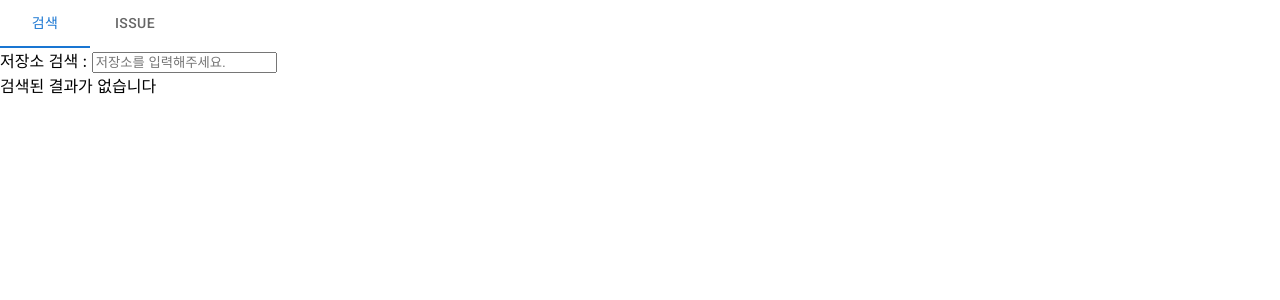
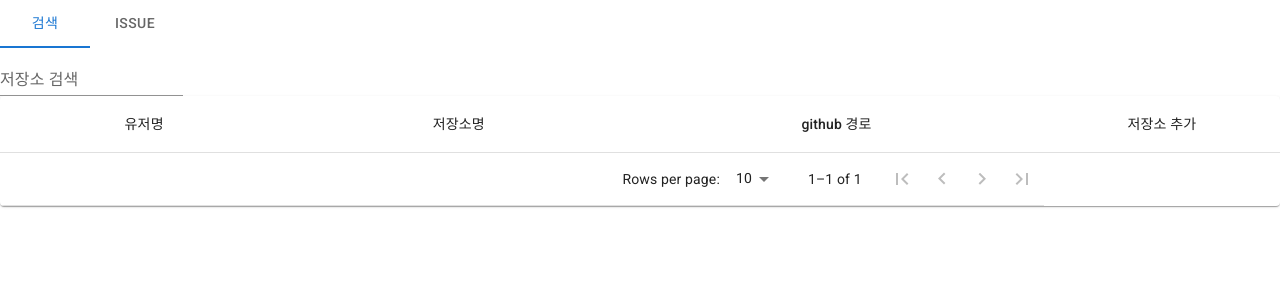
Before and after one commit to awdsza/payhere-assignment, a React (Create React App) app in the folder assignment/: page / in a window 1280 px wide. Shown: the top 300 px of the page. Built offline with nearby package versions, Linux system fonts and the light colour scheme.

Commit message:
이주헌-저장소검색 ui추가

```diff
--- a/assignment/src/api/api.js
+++ b/assignment/src/api/api.js
@@ -8,7 +8,7 @@ const REQUEST = async (END_POINT,options)=>{
     return await response.json();
 }
 
-const searchRepository = async (keyword,page=1,per_page=10)=>{
+const fetchRepository = async (keyword,page=1,per_page=10)=>{
     try{
         return REQUEST(`search/repositories?q=${encodeURIComponent(keyword)}&page=${page}&per_page=${per_page}`);
     }catch(e){
@@ -24,4 +24,4 @@ const selectIssues = async (owner,repo,page=1,per_page=10)=>{
     }
 }
 
-export {searchRepository,selectIssues};
+export {fetchRepository,selectIssues};
--- /dev/null
+++ b/assignment/src/components/common/TableComp.js
@@ -0,0 +1,97 @@
+import * as React from 'react';
+
+import Table from '@mui/material/Table';
+import TableHead from '@mui/material/TableHead';
+import TableBody from '@mui/material/TableBody';
+import TableCell from '@mui/material/TableCell';
+import TableContainer from '@mui/material/TableContainer';
+import TableFooter from '@mui/material/TableFooter';
+import TablePagination from '@mui/material/TablePagination';
+import TableRow from '@mui/material/TableRow';
+import Paper from '@mui/material/Paper';
+import { Button } from "@mui/material";
+
+export default function TableComp({header=[],list=[] ,pager={ count:1, page:1, rowsPerPage:10},pageClick}) {
+  const [page, setPage] = React.useState(0);
+  const [rowsPerPage, setRowsPerPage] = React.useState(10);
+  const [count,setCount]=React.useState(1);
+  React.useEffect(()=>{
+    if(pager.count){
+      setCount(pager.count);
+      setPage(pager.page);
+      setRowsPerPage(pager.rowsPerPage);
+    }
+    return ()=>{}
+  },[pager])
+  // Avoid a layout jump when reaching the last page with empty rows.
+  const handleChangePage = (event, newPage) => {
+    setPage(newPage);
+    pageClick(newPage,rowsPerPage);
+  };
+
+  const handleChangeRowsPerPage = (event) => {
+    const perPage = parseInt(event.target.value, 10)
+    setRowsPerPage(perPage);
+    setPage(0);
+    pageClick(0,perPage);
+  };
+  const setHTML = (header,rowData)=>{
+    switch(header.type){
+      case 'button':
+      default:
+        const {props}=header;
+        return (<Button color={!props.color ? 'primary' : props.color} variant="contained" onClick={()=>props.onClick(rowData)}>{props.text}</Button>)
+    }
+  }
+  return (
+    <TableContainer component={Paper}>
+      <Table sx={{ minWidth: 500 }} aria-label="custom pagination table">
+      <TableHead>
+          <TableRow>
+            {
+                header.map((h,index)=> <TableCell key={index} align='center'>{h.title}</TableCell>)
+            }
+          </TableRow>
+        </TableHead>
+        <TableBody>
+          {
+            list.map((item)=>(
+              <TableRow key={item.id}>
+              {
+                header.map(
+                  (h,idx)=>
+                  <TableCell key={idx}>
+                  {!h.type ? item[h.paramName]: setHTML(h,{item})}
+                  </TableCell>
+                )
+              }
+              </TableRow>
+            ))
+          }
+        </TableBody>
+        {<TableFooter>
+          <TableRow>
+            <TablePagination
+              rowsPerPageOptions={[10, 20, 30]}
+              colSpan={3}
+              count={count}
+              rowsPerPage={rowsPerPage}
+              page={page}
+              SelectProps={{
+                inputProps: {
+                  'aria-label': 'rows per page',
+                },
+                native: true,
+              }}
+              onPageChange={handleChangePage}
+              onRowsPerPageChange={handleChangeRowsPerPage}
+              showFirstButton={true}
+              showLastButton={true}
+            />
+          </TableRow>
+        </TableFooter>}
+      </Table>
+    </TableContainer>
+  );
+
+}
--- a/assignment/src/components/search/SearchRepositoriesList.js
+++ b/assignment/src/components/search/SearchRepositoriesList.js
@@ -1,14 +1,15 @@
 import React from "react";
+import TableComp from '../common/TableComp';
 import {setSelectedRepo,countSelectedRepo,getSelectedRepo} from '../../storage/storage.js';
 import {ADD_REPOSITORY_LIMIT} from '../../utils/constants.js';
 import {ADD_REPOSITORY_LIMIT_WARN,ALERT_DUPLICATE_ADD_REPO,ALERT_ADD_REPO} from '../../utils/keywords.js';
 
-import Pager from '../common/Pager';
+// import Pager from '../common/Pager';
 
 function SearchRepositoriesList({repositories,pager,onClickPage}){
 
 
-    const addRepoClick=repo=>{
+    const addRepo=repo=>{
             if(countSelectedRepo() === ADD_REPOSITORY_LIMIT){
                 alert(ADD_REPOSITORY_LIMIT_WARN);
                 return;
@@ -24,25 +25,39 @@ function SearchRepositoriesList({repositories,pager,onClickPage}){
             setSelectedRepo(selectedRepo);
             alert(ALERT_ADD_REPO);
     }
+    const header = [
+        {
+          title:'유저명',
+          paramName:'login'
+        },{
+            title:'저장소명',
+            paramName:'name'
+        }
+        ,{
+          title:'github 경로',
+          paramName:'html_url'
+        }
+        ,{
+          title:'저장소 추가',
+          type:'button',
+          props:{
+                text:'추가',
+                onClick:({item})=>{
+                    addRepo(item);
 
+                }
+          }
+        }
+      ];
     return (
-        <section>
-        {repositories.length === 0
-        ? <span>검색된 결과가 없습니다</span>
-        :
-        <ul>
-            {
-                repositories.map( ({name,full_name,id}) =>
-                <li key={id}>{name} | {full_name}<button onClick={()=>addRepoClick({id,name,full_name})}>추가</button></li>
-                )
-            }
-        </ul>
-        }
-        <Pager
-            pager={pager}
-            pageClick={onClickPage}
-        />
-        </section>
+        <>
+        <TableComp
+                header={header}
+                list={repositories}
+                pager={pager}
+                pageClick={onClickPage}
+                />
+        </>
     )
 }
 
--- a/assignment/src/components/search/SearchRepository.js
+++ b/assignment/src/components/search/SearchRepository.js
@@ -1,49 +1,62 @@
 import React, {useState} from 'react';
-import {searchRepository} from '../../api/api.js';
+import {fetchRepository} from '../../api/api.js';
+import { TextField } from "@mui/material";
 import SearchRepositoriesList from './SearchRepositoriesList.js';
-
+import Sample from '../../sample.json';
 function SearchRepository(){
     const [repositories,setRepositories] = useState([]);
-    const [pager, setPager]=useState({});
+    const [pager, setPager]=useState({
+        count:0,
+        page:0,
+        rowsPerPage:10
+    });
     const [keyword,setKeyword]=useState('');
     const inputTextId = 'search__repositories';
 
     /* 디바운싱 적용 */
     let onInputTimeout;
+    const searchRepository = async (value,page=0,rowsPerPage=10)=>{
+        if(!value){
+            setRepositories([]);
+            setPager({
+                count:0,
+                page:0,
+                rowsPerPage
+            });
+        }
+        setKeyword(value);
+        const {items,total_count} = await fetchRepository(value,page+1,rowsPerPage);
+        // const {items,total_count} = Sample;
+        setRepositories(items.map(({id,owner,full_name,html_url,name})=>{
+            return {id,'login':owner.login,full_name,html_url,name}
+        }));
+        setPager({
+            count:total_count,
+            page,
+            rowsPerPage
+        });
+    };
     const onKeywordInput = ({target})=>{
         clearTimeout(onInputTimeout);
-        onInputTimeout=setTimeout( async ()=>{
+        onInputTimeout=setTimeout( ()=>{
+            const {value} = target;
+            searchRepository(value,0,pager.rowsPerPage)
 
-            const {value} = target;
-            if(!value){
-                setRepositories([]);
-                setPager({
-                    total_count:0,
-                    currentPage:1
-                });
-            }
-            setKeyword(value);
-            const {items,total_count} = await searchRepository(value);
-            setRepositories(items);
-            setPager({
-                total_count,
-                currentPage:1
-            });
-        },500)
+        },800)
     }
-    const onClickPage = async currentPage=>{
-        const {items,total_count} = await searchRepository(keyword,currentPage);
-        setRepositories(items);
-        setPager({
-            total_count,
-            currentPage
-        });
-
+    const onClickPage = async (currentPage,rowsPerPage)=>{
+        searchRepository(keyword,currentPage,rowsPerPage);
     }
     return (
         <>
-            <label htmlFor={inputTextId}>저장소 검색 : </label>
-            <input type='text' id={inputTextId} onInput={onKeywordInput} placeholder='저장소를 입력해주세요.'/>
+            <TextField
+                id={inputTextId}
+                label="저장소 검색"
+                type="search"
+                variant="standard"
+                onInput={onKeywordInput}
+                placeholder='저장소를 입력해주세요.'
+            />
             <SearchRepositoriesList
                 repositories={repositories}
                 pager={pager}
```
